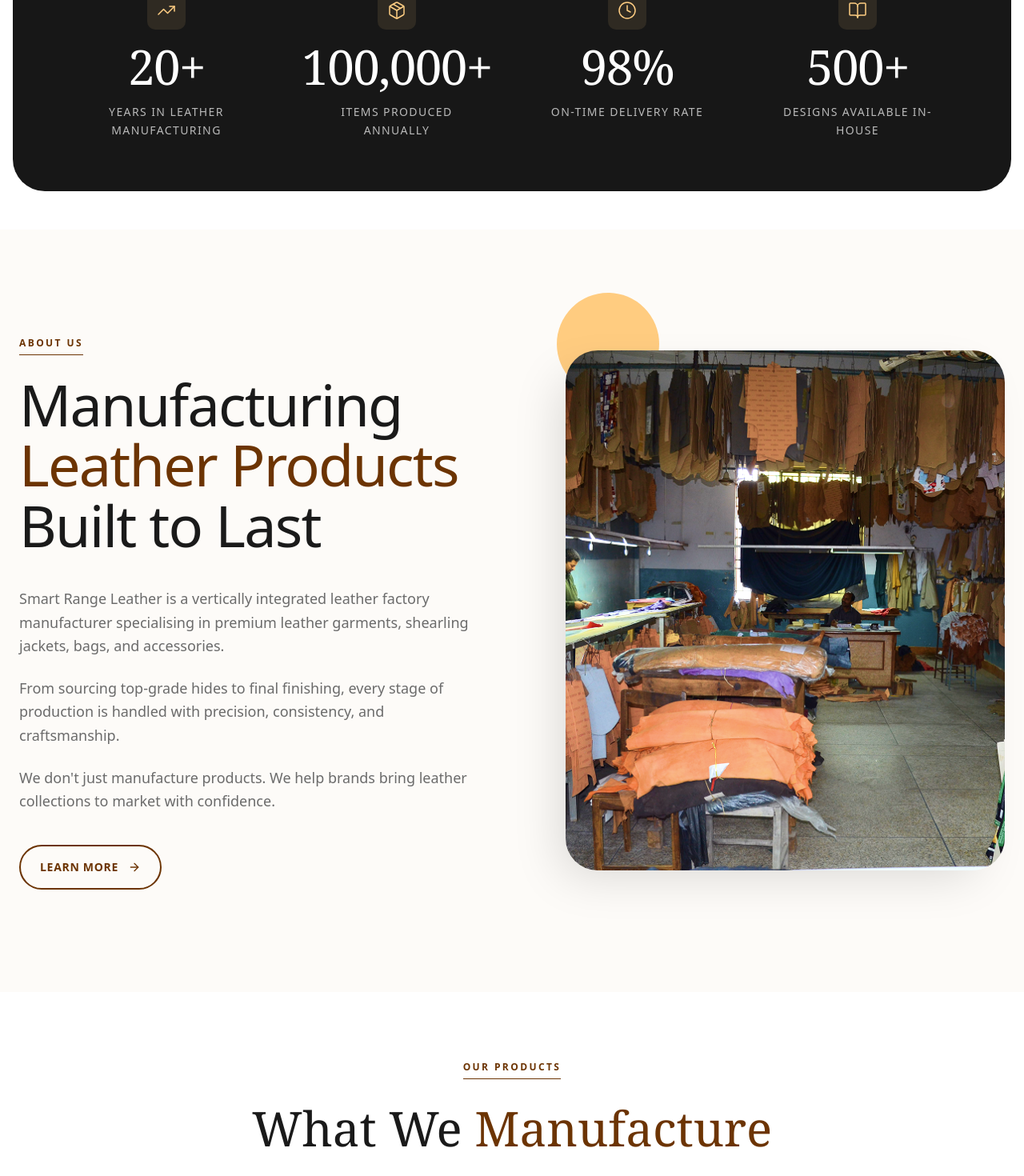
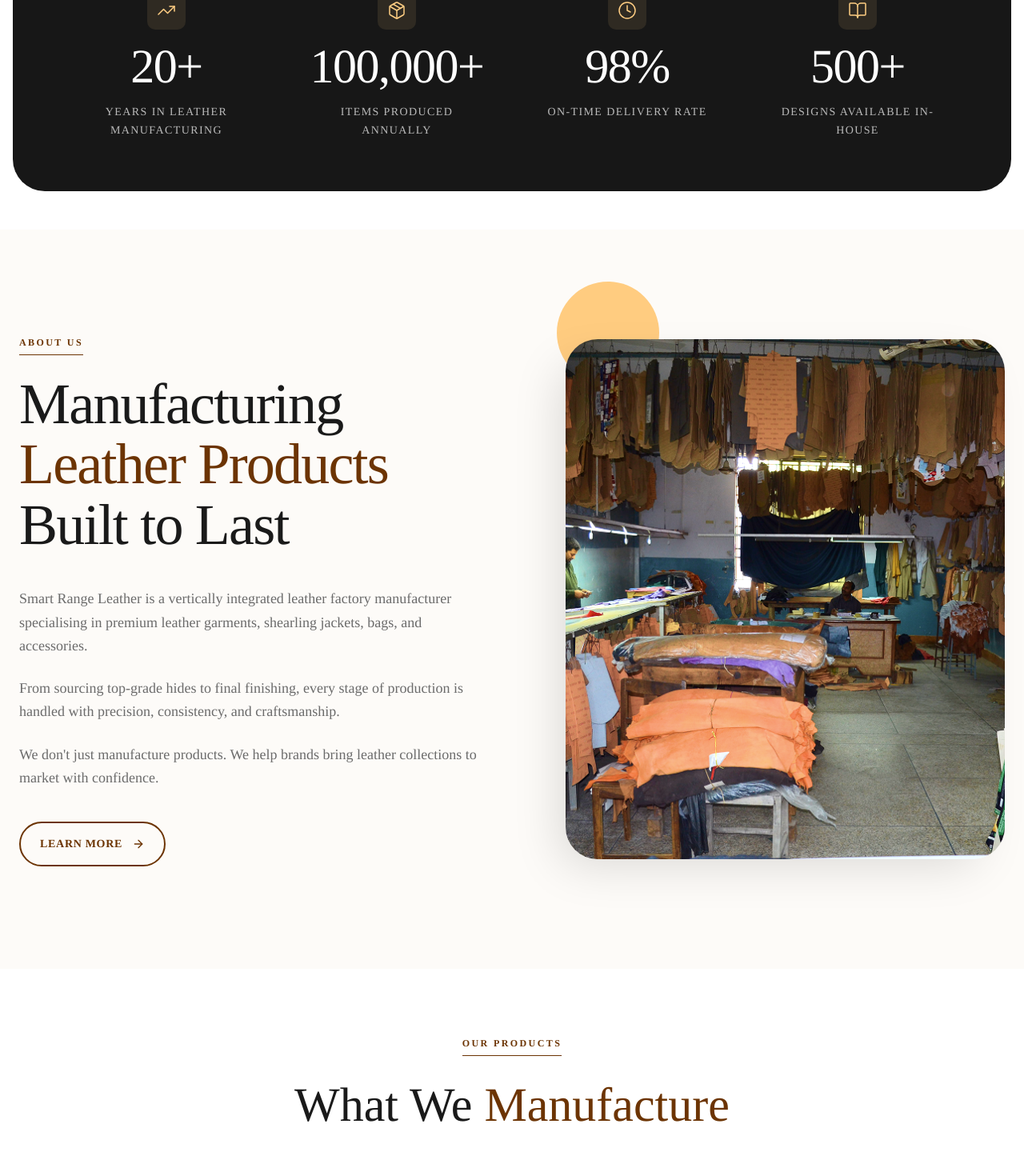
Before and after one commit to Lordevs/Smart-Range-Leather, a Next.js app: page / in a window 1280 px wide. Shown: the part 940-2410 px from the top of the page at 80% size. Built offline with nearby package versions, Linux system fonts and the light colour scheme.

Commit message:
feat: Set up initial application layout, global styles, and common UI components including hero, contact, text-with-image sections, and scroll-to-top functionality.

```diff
--- a/src/app/globals.css
+++ b/src/app/globals.css
@@ -1,11 +1,9 @@
+@import url('https://fonts.googleapis.com/css2?family=Tinos:ital,wght@0,400;0,700;1,400;1,700&display=swap');
+
 @import "tailwindcss";
 @import "tw-animate-css";
 
 @custom-variant dark (&:is(.dark *));
-
-@theme {
-  --font-tinos: var(--font-tinos);
-}
 
 :root {
   --background: oklch(1 0 0);
@@ -40,9 +38,9 @@
   --sidebar-accent-foreground: oklch(0.3919 0.0966 53.5700);
   --sidebar-border: oklch(0.9112 0.0133 82.4000);
   --sidebar-ring: oklch(0.8783 0.1081 77.2600);
-  --font-sans: ui-sans-serif, system-ui, -apple-system, BlinkMacSystemFont, 'Segoe UI', Roboto, 'Helvetica Neue', Arial, 'Noto Sans', sans-serif, 'Apple Color Emoji', 'Segoe UI Emoji', 'Segoe UI Symbol', 'Noto Color Emoji';
-  --font-serif: ui-serif, Georgia, Cambria, "Times New Roman", Times, serif;
-  --font-mono: ui-monospace, SFMono-Regular, Menlo, Monaco, Consolas, "Liberation Mono", "Courier New", monospace;
+  --font-sans: var(--font-tinos);
+  --font-serif: var(--font-tinos);
+  --font-mono: ui-monospace, monospace;
   --radius: 0.625rem;
   --shadow-x: 0;
   --shadow-y: 1px;
@@ -95,9 +93,9 @@
   --sidebar-accent-foreground: oklch(0.9850 0 0);
   --sidebar-border: oklch(0.2750 0 0);
   --sidebar-ring: oklch(0.4390 0 0);
-  --font-sans: var(--font-tinos), ui-sans-serif, system-ui, -apple-system, BlinkMacSystemFont, 'Segoe UI', Roboto, 'Helvetica Neue', Arial, 'Noto Sans', sans-serif, 'Apple Color Emoji', 'Segoe UI Emoji', 'Segoe UI Symbol', 'Noto Color Emoji';
-  --font-serif: var(--font-tinos), ui-serif, Georgia, Cambria, "Times New Roman", Times, serif;
-  --font-mono: ui-monospace, SFMono-Regular, Menlo, Monaco, Consolas, "Liberation Mono", "Courier New", monospace;
+  --font-sans: var(--font-tinos);
+  --font-serif: var(--font-tinos);
+  --font-mono: ui-monospace, monospace;
   --radius: 0.625rem;
   --shadow-x: 0;
   --shadow-y: 1px;
@@ -149,9 +147,6 @@
   --color-sidebar-border: var(--sidebar-border);
   --color-sidebar-ring: var(--sidebar-ring);
 
-  --font-sans: var(--font-sans);
-  --font-mono: var(--font-mono);
-  --font-serif: var(--font-serif);
   --font-tinos: var(--font-tinos);
 
   --radius-sm: calc(var(--radius) - 4px);
@@ -180,5 +175,5 @@
 }
 
 html {
-  font-family: var(--font-tinos), serif;
+  font-family: 'Tinos', serif;
 }
--- a/src/app/layout.tsx
+++ b/src/app/layout.tsx
@@ -3,6 +3,7 @@ import { Tinos } from "next/font/google";
 import "./globals.css";
 import Navbar from "@/components/common/navbar";
 import { Footer } from "@/components/common/footer";
+import { ScrollToTop } from "@/components/common/scroll-to-top";
 
 const tinos = Tinos({
   subsets: ["latin"],
@@ -24,9 +25,12 @@ export default function RootLayout({
 }>) {
   return (
     <html lang="en" suppressHydrationWarning>
-      <body className={`${tinos.variable} font-sans antialiased`}>
+      <body
+        className={`${tinos.variable} font-sans antialiased`}
+        suppressHydrationWarning>
         <Navbar />
         {children}
+        <ScrollToTop />
         <Footer />
       </body>
     </html>
--- /dev/null
+++ b/src/components/common/scroll-to-top.tsx
@@ -0,0 +1,50 @@
+"use client";
+
+import { useEffect, useState } from "react";
+import { ChevronUp } from "lucide-react";
+import { motion, AnimatePresence } from "motion/react";
+
+export function ScrollToTop() {
+  const [isVisible, setIsVisible] = useState(false);
+
+  // Show button when page is scrolled down
+  const toggleVisibility = () => {
+    if (window.scrollY > 300) {
+      setIsVisible(true);
+    } else {
+      setIsVisible(false);
+    }
+  };
+
+  // Set the top coordinate to 0
+  // make scrolling smooth
+  const scrollToTop = () => {
+    window.scrollTo({
+      top: 0,
+      behavior: "smooth",
+    });
+  };
+
+  useEffect(() => {
+    window.addEventListener("scroll", toggleVisibility);
+    return () => window.removeEventListener("scroll", toggleVisibility);
+  }, []);
+
+  return (
+    <AnimatePresence>
+      {isVisible && (
+        <motion.button
+          initial={{ opacity: 0, scale: 0.8, y: 20 }}
+          animate={{ opacity: 1, scale: 1, y: 0 }}
+          exit={{ opacity: 0, scale: 0.8, y: 20 }}
+          whileHover={{ scale: 1.1 }}
+          whileTap={{ scale: 0.9 }}
+          onClick={scrollToTop}
+          className="fixed bottom-8 right-8 z-50 flex h-14 w-14 items-center justify-center rounded-full bg-primary text-[#6C3403] shadow-lg transition-colors hover:bg-primary/90 focus:outline-none ring-2 ring-primary/20 cursor-pointer"
+          aria-label="Scroll to top">
+          <ChevronUp className="h-6 w-6 stroke-[3px]" />
+        </motion.button>
+      )}
+    </AnimatePresence>
+  );
+}
--- a/src/components/common/text-with-image-section.tsx
+++ b/src/components/common/text-with-image-section.tsx
@@ -4,6 +4,7 @@ import Image from "next/image";
 import { ArrowRight } from "lucide-react";
 import { ReactNode } from "react";
 import { cn } from "@/lib/utils";
+import { motion } from "motion/react";
 
 interface TextWithImageSectionProps {
   tag?: string;
@@ -36,84 +37,114 @@ export function TextWithImageSection({
 }: TextWithImageSectionProps) {
   return (
     <section
-            className={cn("w-full py-20 px-6 lg:py-32 bg-[#faf7f0]", className)}
-            style={{ backgroundColor }}
-        >
+      className={cn(
+        "w-full py-20 px-6 lg:py-32 bg-[#faf7f0] overflow-hidden",
+        className,
+      )}
+      style={{ backgroundColor }}>
       <div className="mx-auto max-w-7xl">
-                <div className={cn(
+        <div
+          className={cn(
             "grid grid-cols-1 gap-16 lg:grid-cols-2 lg:items-center",
-                    reverse ? "lg:direction-rtl" : ""
+            reverse ? "lg:direction-rtl" : "",
           )}>
           {/* Content side */}
-                    <div className={cn(
+          <motion.div
+            initial={{ opacity: 0, x: reverse ? 50 : -50 }}
+            whileInView={{ opacity: 1, x: 0 }}
+            viewport={{ once: true, margin: "-100px" }}
+            transition={{ duration: 0.8, ease: [0.16, 1, 0.3, 1] }}
+            className={cn(
               "flex flex-col space-y-10",
-                        reverse ? "lg:order-2" : "lg:order-1"
+              reverse ? "lg:order-2" : "lg:order-1",
             )}>
             <div className="space-y-6">
               {tag && (
-                                <div
-                                    className="inline-block border-b pb-1"
-                                    style={{ borderColor: accentColor }}
-                                >
+                <motion.div
+                  initial={{ opacity: 0, scaleX: 0 }}
+                  whileInView={{ opacity: 1, scaleX: 1 }}
+                  viewport={{ once: true }}
+                  transition={{ duration: 0.8, delay: 0.2 }}
+                  className="inline-block border-b pb-1 origin-left"
+                  style={{ borderColor: accentColor }}>
                   <span
                     className="text-xs font-bold uppercase tracking-[0.2em]"
-                                        style={{ color: accentColor }}
-                                    >
+                    style={{ color: accentColor }}>
                     {tag}
                   </span>
-                                </div>
+                </motion.div>
               )}
-                            <h2 className="text-6xl font-normal leading-[1.05] tracking-tight text-[#1a1a1a] md:text-7xl">
+              <h2 className="text-6xl font-normal leading-[1.05] tracking-tight text-[#1a1a1a] md:text-7xl font-serif">
                 {title}
               </h2>
             </div>
 
             <div className="max-w-xl space-y-6 text-lg leading-relaxed text-[#6b6b6b]">
               {description.map((para, idx) => (
-                                <p key={idx}>{para}</p>
+                <motion.p
+                  key={idx}
+                  initial={{ opacity: 0, y: 20 }}
+                  whileInView={{ opacity: 1, y: 0 }}
+                  viewport={{ once: true }}
+                  transition={{ duration: 0.6, delay: 0.4 + idx * 0.1 }}>
+                  {para}
+                </motion.p>
               ))}
             </div>
 
             {buttonText && (
-                            <div>
+              <motion.div
+                initial={{ opacity: 0, y: 20 }}
+                whileInView={{ opacity: 1, y: 0 }}
+                viewport={{ once: true }}
+                transition={{ duration: 0.6, delay: 0.7 }}>
                 <button
                   onClick={onButtonClick}
                   className="group flex items-center space-x-3 rounded-full border-2 px-6 py-4 text-sm font-semibold tracking-wider transition-all hover:text-[#fdfbf8]"
                   style={{
                     borderColor: accentColor,
                     color: accentColor,
-                                        // We use a CSS variable or similar for the hover background in a real project,
-                                        // but for simplicity here we'll use inline styles with a trick or just stay simple.
                   }}
                   onMouseEnter={(e) => {
                     e.currentTarget.style.backgroundColor = accentColor;
                     e.currentTarget.style.color = backgroundColor;
                   }}
                   onMouseLeave={(e) => {
-                                        e.currentTarget.style.backgroundColor = 'transparent';
+                    e.currentTarget.style.backgroundColor = "transparent";
                     e.currentTarget.style.color = accentColor;
-                                    }}
-                                >
+                  }}>
                   <span>{buttonText}</span>
                   <ArrowRight className="h-4 w-4 transition-transform group-hover:translate-x-1" />
                 </button>
-                            </div>
+              </motion.div>
             )}
-                    </div>
+          </motion.div>
 
           {/* Image side */}
-                    <div className={cn(
+          <div
+            className={cn(
               "relative flex justify-center",
-                        reverse ? "lg:order-1 lg:justify-start" : "lg:order-2 lg:justify-end"
+              reverse
+                ? "lg:order-1 lg:justify-start"
+                : "lg:order-2 lg:justify-end",
             )}>
             {/* The decorative circle */}
-                        <div
+            <motion.div
+              initial={{ scale: 0, opacity: 0 }}
+              whileInView={{ scale: 1, opacity: 1 }}
+              viewport={{ once: true }}
+              transition={{ duration: 1, ease: [0.16, 1, 0.3, 1], delay: 0.3 }}
               className="absolute -top-16 left-0 h-32 w-32 rounded-full lg:-top-18 lg:left-6"
               style={{ backgroundColor: circleColor }}
             />
 
             {/* Main Image */}
-                        <div className="relative z-10 overflow-hidden rounded-[40px] shadow-[-20px_20px_60px_-15px_rgba(0,0,0,0.15)]">
+            <motion.div
+              initial={{ opacity: 0, x: reverse ? -50 : 50, scale: 0.95 }}
+              whileInView={{ opacity: 1, x: 0, scale: 1 }}
+              viewport={{ once: true, margin: "-100px" }}
+              transition={{ duration: 1, ease: [0.16, 1, 0.3, 1] }}
+              className="relative z-10 overflow-hidden rounded-[40px] shadow-[-20px_20px_60px_-15px_rgba(0,0,0,0.15)]">
               <Image
                 src={imageSrc}
                 alt={imageAlt}
@@ -122,7 +153,7 @@ export function TextWithImageSection({
                 className="h-[600px] w-full object-cover grayscale-[0.1] contrast-[1.05] transition-transform duration-1000 hover:scale-105 md:h-[650px]"
                 priority
               />
-                        </div>
+            </motion.div>
           </div>
         </div>
       </div>
--- a/src/components/home-hero-section.tsx
+++ b/src/components/home-hero-section.tsx
@@ -9,14 +9,21 @@ export default function HeroSection() {
       title={
         <>
           High Quality Leather Manufacturing <br className="hidden md:block" />
-          for <span className="text-primary">Global Brands</span> and <span className="text-primary">Retailers</span>
+          for{" "}
+          <span className="text-primary border-b-3 border-primary">
+            Global Brands
+          </span>{" "}
+          and{" "}
+          <span className="text-primary border-b-3 border-primary">
+            Retailers
+          </span>
         </>
       }
       subtext="Premium leather garments, shearling, bags, and accessories, manufactured with precision, flexibility, and uncompromising quality."
       features={[
         "Over 20 years of manufacturing excellence",
         "Low MOQs",
-        "On-time global delivery"
+        "On-time global delivery",
       ]}
       primaryButtonLabel="Request a Quote"
       secondaryButtonLabel="Explore Our Capabilities"
```
Also changed, not shown: src/components/common/contact-section.tsx (+71 -22 lines), src/components/common/dynamic-hero-section.tsx (+35 -22 lines). Lines whose indentation alone changed are shown as unchanged.
